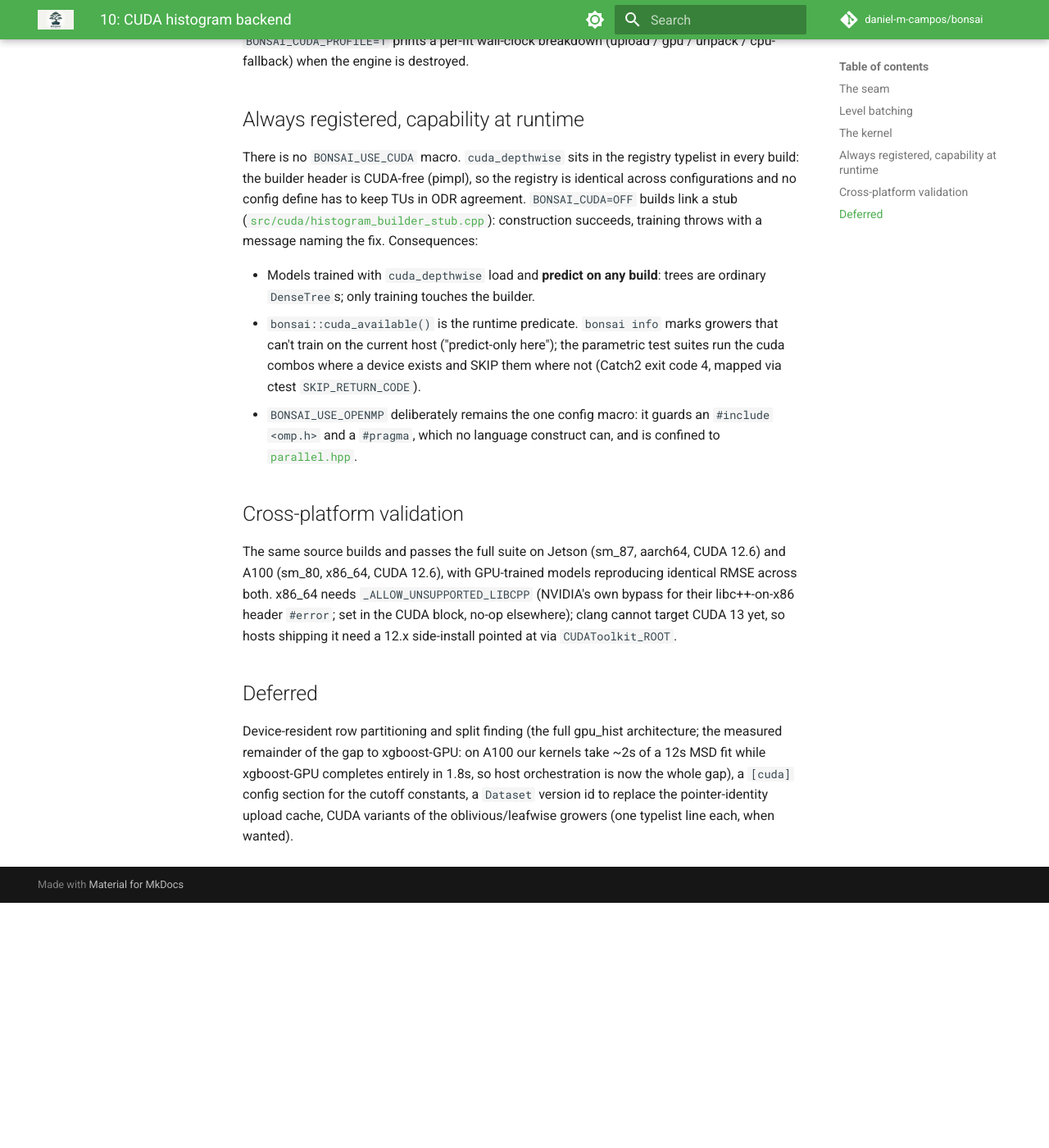
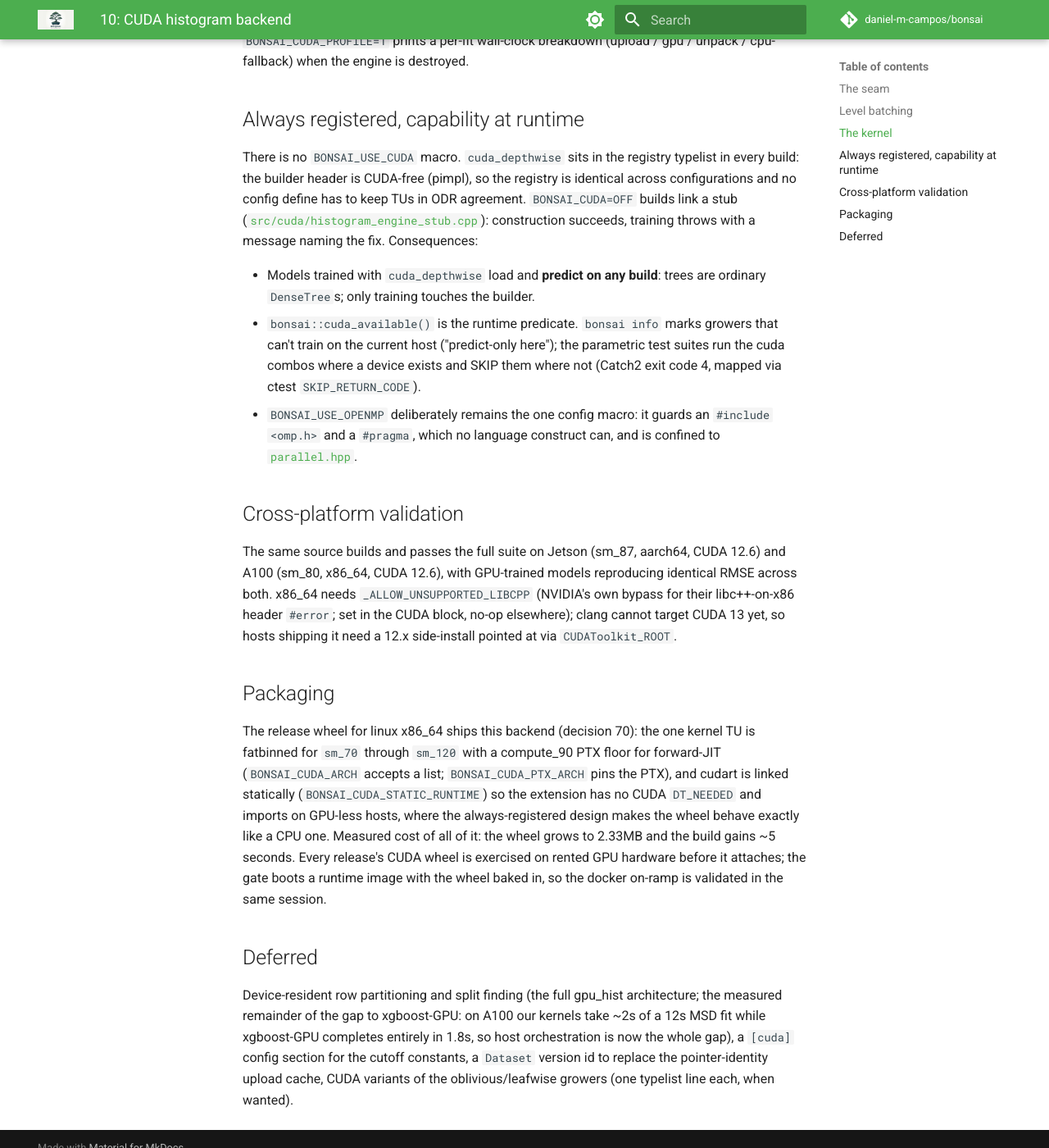
Before and after one commit to daniel-m-campos/bonsai, an MkDocs documentation site: the page built from docs/architecture/10-cuda.md, in a window 1280 px wide and 1400 px high, scrolled down 1962 px. Shown: the whole window at 82% size. Built offline with MkDocs 1.6.1 and Material for MkDocs 9.7.7, drawn with Linux system fonts in a browser that asks for light colours; comment, search, counter and statistics services are not loaded; before the commit the page ends 3063 px from its top, so only the background shows below that; some of the changed text lies outside the part shown.

Commit message:
docs: CUDA wheels shipped — README/api-tour/arch-10/runbook + decision 70 (#99 PR 5)
README and the Use door lead with the measured story (2.3MB CUDA wheel,
driver R525+, GPU-less machines get a de-facto CPU wheel, per-release GPU
validation); architecture doc 10 gains a Packaging section and loses its
stale histogram_builder filenames; the runbook and pod-validate skill note
that release wheels self-validate via wheels.yml while the manual loop
remains for development; CHANGELOG starts the Unreleased section; decision
70 records the fold-in, static cudart, 12.8/arch-list/PTX-floor choices,
the leg-0 numbers, and every rejected alternative.

Claude-Session: https://claude.ai/code/session_01SfgWZ7ftZV7aJJh87NXR72

```diff
--- a/docs/architecture/10-cuda.md
+++ b/docs/architecture/10-cuda.md
@@ -26,7 +26,7 @@ Level batching exists because per-node GPU round trips dominated: ~185 launches
 
 ## The kernel
 
-One TU, [`src/cuda/histogram_builder.cu`](../../src/cuda/histogram_builder.cu), compiled as CUDA C++ by the project's own clang (`-x cuda --offload-arch`, cache var `BONSAI_CUDA_ARCH`), same C++23, same libc++ as every other TU, so it uses `Dataset`/`Histogram`/`SplitInput` directly. No nvcc, no second standard library, no C ABI. The kernels and the `DeviceBuffer` helper live in `src/cuda/detail/{kernels,device_buffer}.cuh`, `#include`d into that one TU's anonymous namespace (a readability split, not a second compilation unit).
+One TU, [`src/cuda/histogram_engine.cu`](../../src/cuda/histogram_engine.cu), compiled as CUDA C++ by the project's own clang (`-x cuda --offload-arch`, cache var `BONSAI_CUDA_ARCH`), same C++23, same libc++ as every other TU, so it uses `Dataset`/`Histogram`/`SplitInput` directly. No nvcc, no second standard library, no C ABI. The kernels and the `DeviceBuffer` helper live in `src/cuda/detail/{kernels,device_buffer}.cuh`, `#include`d into that one TU's anonymous namespace (a readability split, not a second compilation unit).
 
 Device residency: the binned matrix uploads once per dataset (uint8 when every feature fits 256 bins, the `max_bin = 255` default, uint16 otherwise), gradients once per tree as a packed `float2` array, and per level one concatenated row-index upload. A gather kernel reorders `(grad, hess)` into level order once so the histogram kernel reads them sequentially per feature instead of re-gathering through the row indirection `n_features` times.
 
@@ -38,7 +38,7 @@ The histogram kernel's grid is (feature, node, row-chunk). Each block accumulate
 
 ## Always registered, capability at runtime
 
-There is no `BONSAI_USE_CUDA` macro. `cuda_depthwise` sits in the registry typelist in every build: the builder header is CUDA-free (pimpl), so the registry is identical across configurations and no config define has to keep TUs in ODR agreement. `BONSAI_CUDA=OFF` builds link a stub ([`src/cuda/histogram_builder_stub.cpp`](../../src/cuda/histogram_builder_stub.cpp)): construction succeeds, training throws with a message naming the fix. Consequences:
+There is no `BONSAI_USE_CUDA` macro. `cuda_depthwise` sits in the registry typelist in every build: the builder header is CUDA-free (pimpl), so the registry is identical across configurations and no config define has to keep TUs in ODR agreement. `BONSAI_CUDA=OFF` builds link a stub ([`src/cuda/histogram_engine_stub.cpp`](../../src/cuda/histogram_engine_stub.cpp)): construction succeeds, training throws with a message naming the fix. Consequences:
 
 - Models trained with `cuda_depthwise` load and **predict on any build**: trees are ordinary `DenseTree`s; only training touches the builder.
 - `bonsai::cuda_available()` is the runtime predicate. `bonsai info` marks growers that can't train on the current host ("predict-only here"); the parametric test suites run the cuda combos where a device exists and SKIP them where not (Catch2 exit code 4, mapped via ctest `SKIP_RETURN_CODE`).
@@ -48,6 +48,10 @@ There is no `BONSAI_USE_CUDA` macro. `cuda_depthwise` sits in the registry typel
 
 The same source builds and passes the full suite on Jetson (sm_87, aarch64, CUDA 12.6) and A100 (sm_80, x86_64, CUDA 12.6), with GPU-trained models reproducing identical RMSE across both. x86_64 needs `_ALLOW_UNSUPPORTED_LIBCPP` (NVIDIA's own bypass for their libc++-on-x86 header `#error`; set in the CUDA block, no-op elsewhere); clang cannot target CUDA 13 yet, so hosts shipping it need a 12.x side-install pointed at via `CUDAToolkit_ROOT`.
 
+## Packaging
+
+The release wheel for linux x86_64 ships this backend (decision 70): the one kernel TU is fatbinned for `sm_70` through `sm_120` with a compute_90 PTX floor for forward-JIT (`BONSAI_CUDA_ARCH` accepts a list; `BONSAI_CUDA_PTX_ARCH` pins the PTX), and cudart is linked statically (`BONSAI_CUDA_STATIC_RUNTIME`) so the extension has no CUDA `DT_NEEDED` and imports on GPU-less hosts, where the always-registered design makes the wheel behave exactly like a CPU one. Measured cost of all of it: the wheel grows to 2.33MB and the build gains ~5 seconds. Every release's CUDA wheel is exercised on rented GPU hardware before it attaches; the gate boots a runtime image with the wheel baked in, so the docker on-ramp is validated in the same session.
+
 ## Deferred
 
 Device-resident row partitioning and split finding (the full gpu_hist architecture; the measured remainder of the gap to xgboost-GPU: on A100 our kernels take ~2s of a 12s MSD fit while xgboost-GPU completes entirely in 1.8s, so host orchestration is now the whole gap), a `[cuda]` config section for the cutoff constants, a `Dataset` version id to replace the pointer-identity upload cache, CUDA variants of the oblivious/leafwise growers (one typelist line each, when wanted).
```
Also changed, not shown: .claude/skills/pod-validate/SKILL.md (+2 -0 lines), CHANGELOG.md (+7 -0 lines), README.md (+3 -3 lines), docs/decisions.md (+6 -0 lines), docs/ops/runpod-runbook.md (+2 -0 lines), docs/use/api-tour.md (+1 -1 lines).
